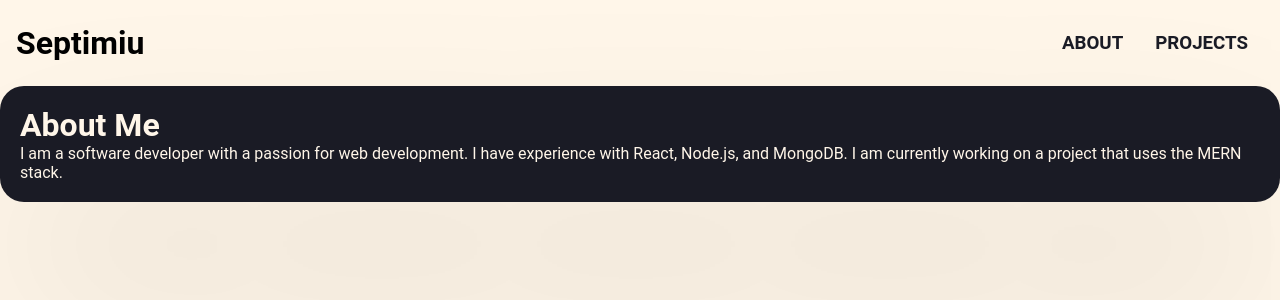
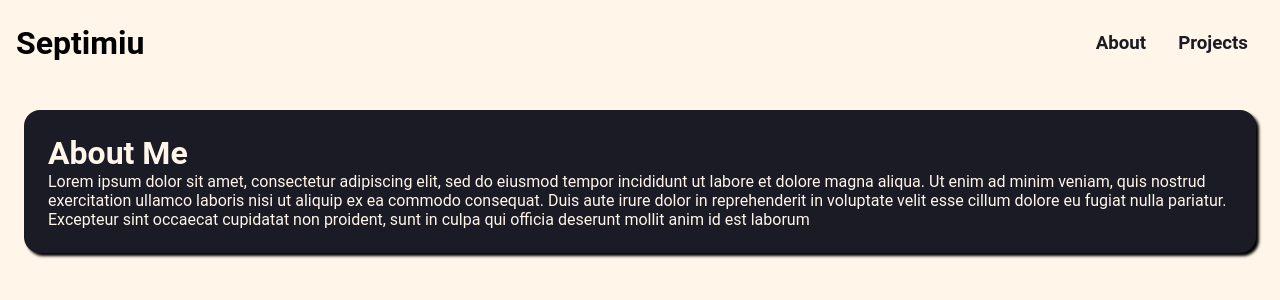
Before and after one commit to Septy2000/Portfolio-Website, a Next.js app: page / in a window 1280 px wide. Shown: the top 300 px of the page. Built offline with nearby package versions, Linux system fonts and the light colour scheme.

Commit message:
Added margin options to theme and fixed children typing across the project

```diff
--- a/src/app/page.tsx
+++ b/src/app/page.tsx
@@ -2,12 +2,14 @@ import Paper from "@/components/Paper";
 import { Header, Text } from "@/components/typography/Typography";
 export default function AboutMePage() {
     return (
-        <Paper elevation={100}>
+        <Paper elevation={3}>
             <Header size="large" color="secondary">
                 About Me
             </Header>
             <Text color="secondary">
-                I am a software developer with a passion for web development. I have experience with React, Node.js, and MongoDB. I am currently working on a project that uses the MERN stack.
+                Lorem ipsum dolor sit amet, consectetur adipiscing elit, sed do eiusmod tempor incididunt ut labore et dolore magna aliqua. Ut enim ad minim veniam, quis nostrud exercitation ullamco
+                laboris nisi ut aliquip ex ea commodo consequat. Duis aute irure dolor in reprehenderit in voluptate velit esse cillum dolore eu fugiat nulla pariatur. Excepteur sint occaecat
+                cupidatat non proident, sunt in culpa qui officia deserunt mollit anim id est laborum
             </Text>
         </Paper>
     );
--- a/src/components/custom-links/NavLink.tsx
+++ b/src/components/custom-links/NavLink.tsx
@@ -2,14 +2,14 @@ import React from "react";
 import Link from "next/link";
 
 type NavLinkProps = {
-    children: string;
+    children: React.ReactNode;
     href: string;
 };
 
 export default function NavLink({ children, href }: NavLinkProps) {
     return (
-        <Link href={`/${href.toLowerCase()}`}>
-            <h3>{children.toUpperCase()}</h3>
+        <Link href={href}>
+            <h3>{children}</h3>
         </Link>
     );
 }
--- a/src/components/typography/Typography.tsx
+++ b/src/components/typography/Typography.tsx
@@ -12,7 +12,7 @@ type HeaderProps = {
 };
 type TextProps = {
     color: Color;
-    children: string;
+    children: React.ReactNode;
 };
 
 export function Header({ children, size, color }: HeaderProps) {
--- a/src/styles/Paper.styled.tsx
+++ b/src/styles/Paper.styled.tsx
@@ -3,7 +3,8 @@ import styled from "styled-components";
 
 export const StyledPaper = styled.div<{ elevation?: number }>`
     background-color: ${({ theme }) => theme.colors.surface.secondary};
-    box-shadow: ${({ elevation }) => (elevation ? `0px ${elevation}px ${2 * elevation}px rgba(0, 0, 0, 0.1)` : "none")};
-    border-radius: 24px;
-    padding: 20px;
+    box-shadow: ${({ elevation }) => (elevation ? `${elevation}px ${elevation}px ${elevation}px` : "2px 2px 2px")};
+    border-radius: ${({ theme }) => theme.borderRadius.medium};
+    padding: ${({ theme }) => theme.padding.large};
+    margin: ${({ theme }) => theme.margin.large};
 `;
--- a/src/styles/theme/theme.tsx
+++ b/src/styles/theme/theme.tsx
@@ -20,7 +20,14 @@ const theme = {
         xlarge: "32px",
     },
 
-    mrgin: {
+    margin: {
+        small: "8px",
+        medium: "16px",
+        large: "24px",
+        xlarge: "32px",
+    },
+
+    borderRadius: {
         small: "8px",
         medium: "16px",
         large: "24px",
```
